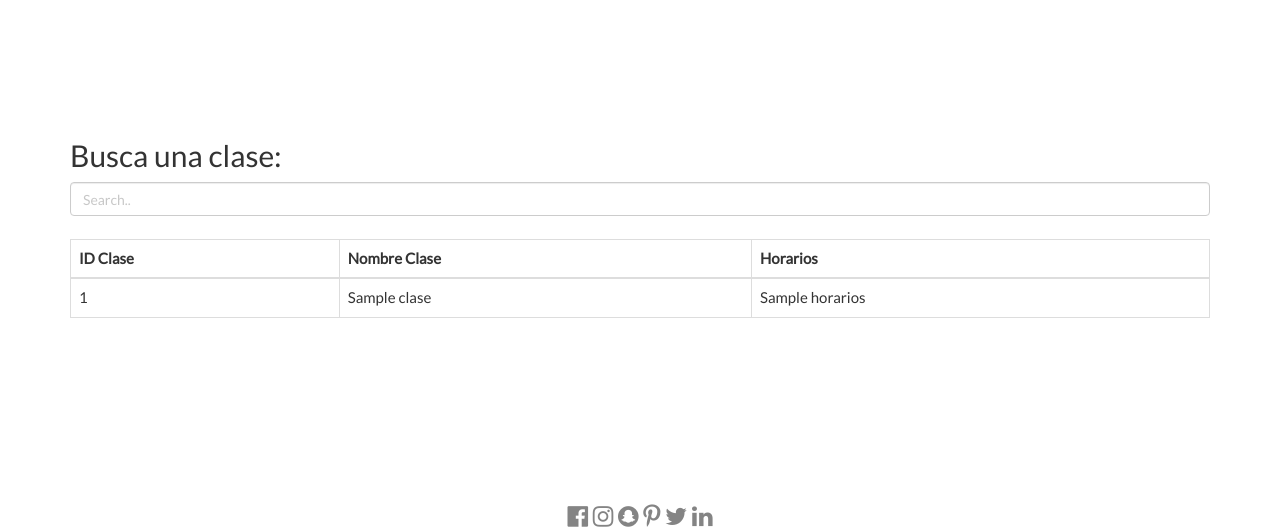
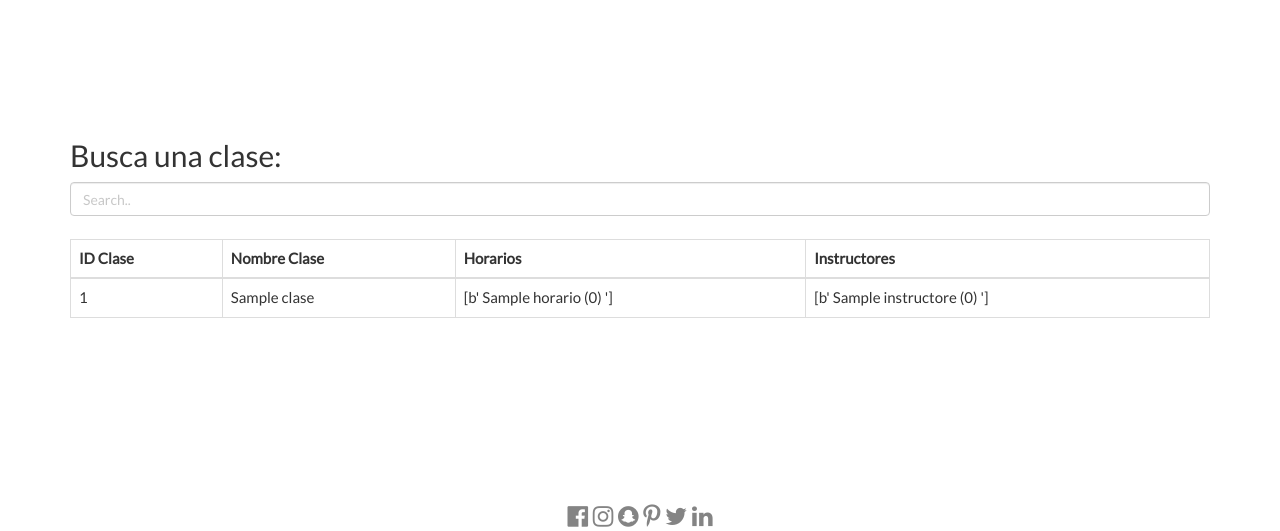
Before and after one commit to tec-csf/TC3041-PF-Primavera-2019-equipo-11, a Flask app: page /crear_clase in a window 1280 px wide. Shown: the part 523-1054 px from the top of the page. Run offline with Flask 2, Linux system fonts and the light colour scheme; a database or web service that is not in the repository returns one stand-in record (values such as "Sample title"); some libraries are stand-ins or nearby versions.

Commit message:
Agregar a un usuario a una clase

```diff
--- a/api/DBmodels/Gimnasio.py
+++ b/api/DBmodels/Gimnasio.py
@@ -165,7 +165,7 @@ class Gimnasio(object):
         Agrega clases a un usuario
         '''
         #user = self.findOne(correo_usuario)
-        actualizado = self.collection.update_one({'email': correo_usuario, "Clases.Horario" : -1}, {'$set' : {'Clases.$': new_class}}, upsert = True)
+        andactualizado = self.collection.update_one({'email': correo_usuario, "Clases.Horario" : -1}, {'$set' : {'Clases.$': new_class}}, upsert = True)
 
         return actualizado
 
--- a/frontend/app.py
+++ b/frontend/app.py
@@ -461,6 +461,8 @@ def crear_clase():
     id_todas_clases = []
     nombre_todos_instructores = []
     horarios_todas_clases = []
+    aux_nombre_instructores = []
+    aux_horarios = []
 
     for i in range(len(todas_clases)):
         nombre_todas_clases.append(todas_clases[i]['Nombre'])
@@ -474,17 +476,19 @@ def crear_clase():
 
             coach = api.get_one_instructor_id(todas_clases[i]['Instructores'][x])
             nombre_coach = coach['Nombre_completo']
-            nombre_todos_instructores.append(nombre_coach)
-            '''
+            nombre_coach = ' ' + nombre_coach + ' (' + str(x) + ') '
+            aux_nombre_instructores.append(nombre_coach.encode('utf-8'))
 
-            #BORRAR AL CAMBIAR EL ID DE LA CLASE EN EL INSTRUCTOR A 6 DIGITOS
-            coach = api.get_one_instructor('I000001')
-            nombre_coach = coach['Nombre_completo']
-            nombre_todos_instructores.append(nombre_coach)
-            '''
-            #HASTA AQUI
+        nombre_todos_instructores.append(aux_nombre_instructores)
+        aux_nombre_instructores = []
 
-        horarios_todas_clases.append(todas_clases[i]['Horarios'])
+        for p in range(len(todas_clases[i]['Horarios'])):
+            hors = todas_clases[i]['Horarios'][p]
+            hors = ' ' + hors + ' (' + str(p) + ') '
+            aux_horarios.append(hors.encode('utf-8'))
+
+        horarios_todas_clases.append(aux_horarios)
+        aux_horarios= []
 
     #print(nombre_todos_instructores)
 
@@ -578,35 +582,39 @@ def add_user_to_class():
         id_horario = form.id_horario.data
         correo_usuario_c = form.correo_usuario_c.data
 
+        if id_clase in id_todas_clases: #Checar si exite la clase para crear la conexion
+            existe_usuario = api.get_user(correo_usuario_c)
+            if existe_usuario is not None: #Si existe el usuario
+                existe_clase = api.get_one_class(id_clase)
+                if existe_clase is False: #Si no existe la clase
+                    error = 'La clase no existe'
+                    return render_template('add_user_to_class.html', form = form, error = error)
+                else: #si existe la clase
+                    msg = "Agregado exitosamente"
+                    print(existe_usuario['Clases'][0]['Horario'])
+                    if existe_usuario['Clases'][0]['Horario'] == -1: #Si es su primera clase
 
-        existe_usuario = api.get_user(correo_usuario_c)
-        print(existe_usuario)
-        if existe_usuario is not None: #Si existe el usuario
-            existe_clase = api.get_one_class(id_clase)
-            if existe_clase is False: #Si no existe la clase
-                error = 'La clase no existe'
-                return render_template('add_user_to_class.html', form = form, error = error)
-            else: #si existe la clase
-                msg = "Agregado exitosamente"
-                print(existe_usuario['Clases'][0]['Horario'])
-                if existe_usuario['Clases'][0]['Horario'] == -1: #Si es su primera clase
+                        modify_class_user = api.add_user_class(id_clase, id_instructor, id_horario, correo_usuario_c)
+                        print(modify_class_user)
+                        print("MODIFICADA")
+                        print(api.get_user(correo_usuario_c))
+                        return render_template('add_user_to_class.html', form=form, msg = msg, nombre_todas_clases = nombre_todas_clases, horarios_todas_clases = horarios_todas_clases, nombre_todos_instructores = nombre_todos_instructores, id_todas_clases = id_todas_clases)
+                    else: #Si ya tiene clases, agrega la nueva
+                        print(correo_usuario_c)
+                        add_class_user = api.update_user_class(id_clase, id_instructor, id_horario, correo_usuario_c)
+                        print(add_class_user)
+                        print("AGREGADO")
+                        print(api.get_user(correo_usuario_c))
+                        return render_template('add_user_to_class.html', form=form, msg = msg, nombre_todas_clases = nombre_todas_clases, horarios_todas_clases = horarios_todas_clases, nombre_todos_instructores = nombre_todos_instructores, id_todas_clases = id_todas_clases)
 
-                    modify_class_user = api.add_user_class(id_clase, id_instructor, id_horario, correo_usuario_c)
-                    print(modify_class_user)
-                    print("MODIFICADA")
-                    print(api.get_user(correo_usuario_c))
-                    return render_template('add_user_to_class.html', form=form, msg = msg, nombre_todas_clases = nombre_todas_clases, horarios_todas_clases = horarios_todas_clases, nombre_todos_instructores = nombre_todos_instructores, id_todas_clases = id_todas_clases)
-                else: #Si ya tiene clases, agrega la nueva
-                    print(correo_usuario_c)
-                    add_class_user = api.update_user_class(id_clase, id_instructor, id_horario, correo_usuario_c)
-                    print(add_class_user)
-                    print("AGREGADO")
-                    print(api.get_user(correo_usuario_c))
-                    return render_template('add_user_to_class.html', form=form, msg = msg, nombre_todas_clases = nombre_todas_clases, horarios_todas_clases = horarios_todas_clases, nombre_todos_instructores = nombre_todos_instructores, id_todas_clases = id_todas_clases)
+            else:
+                error = 'No existe el usuario asociado al correo dado'
+                return render_template('add_user_to_class.html', form=form, error = error, nombre_todas_clases = nombre_todas_clases, horarios_todas_clases = horarios_todas_clases, nombre_todos_instructores = nombre_todos_instructores, id_todas_clases = id_todas_clases)
 
         else:
-            error = 'No existe el usuario asociado al correo dado'
-            return render_template('add_user_to_class.html', form = form, error = error)
+            error = 'No existe el id asociado a una clase, escribelo de manera correcta con forme a la lista'
+            return render_template('add_user_to_class.html', form=form, error = error, nombre_todas_clases = nombre_todas_clases, horarios_todas_clases = horarios_todas_clases, nombre_todos_instructores = nombre_todos_instructores, id_todas_clases = id_todas_clases)
+
 
     return render_template('add_user_to_class.html', form = form, nombre_todas_clases = nombre_todas_clases, horarios_todas_clases = horarios_todas_clases, nombre_todos_instructores = nombre_todos_instructores, id_todas_clases = id_todas_clases)
 
--- a/frontend/templates/add_user_to_class.html
+++ b/frontend/templates/add_user_to_class.html
@@ -17,9 +17,10 @@
     </style>
 
     <body class="w3-light-grey" style="max-width:1600px">
-            {% include '/includes/_messages.html' %}
+
+        <div class="w3-top">
         {% include 'includes/_navbar.html' %}
-        <div>
+        {% include '/includes/_messages.html' %}
         </div>
             <div class="container">
                 <div class="w3-row-padding w3-padding-64 w3-container">
--- a/frontend/templates/crear_clase.html
+++ b/frontend/templates/crear_clase.html
@@ -30,6 +30,7 @@
         .fa-anchor,.fa-coffee {font-size:200px}
         </style>
     <body>
+
         <div class="w3-top">
             <div class="w3-bar w3-black w3-card w3-left-align w3-large">
                 <a class="w3-bar-item w3-button w3-hide-medium w3-hide-large w3-right w3-padding-large w3-hover-white w3-large w3-red" href="javascript:void(0);" onclick="myFunction()" title="Toggle Navigation Menu"><i class="fa fa-bars"></i></a>
@@ -71,6 +72,7 @@
                         <th>ID Clase</th>
                         <th>Nombre Clase</th>
                         <th>Horarios</th>
+                        <th>Instructores</th>
                       </tr>
                     </thead>
                     <tbody id="myTable">
@@ -79,6 +81,7 @@
                             <td>{{id_todas_clases[loop.index0]}}</td>
                             <td>{{nombre_todas_clases[loop.index0]}}</td>
                             <td>{{horarios_todas_clases[loop.index0]}}</td>
+                            <td>{{nombre_todos_instructores[loop.index0]}}</td>
                         </tr>
                       {% endfor %}
                     </tbody>
--- a/frontend/templates/includes/_messages.html
+++ b/frontend/templates/includes/_messages.html
@@ -7,7 +7,7 @@
 {% endwith %}
 
 {% if error %}
-  <div class="w3-center w3-red" >{{error}}</div>
+  <div class="w3-center w3-red w3-top" >{{error}}</div>
 {% endif %}
 
 {% if msg %}
```
Also changed, not shown: 1 other file.
